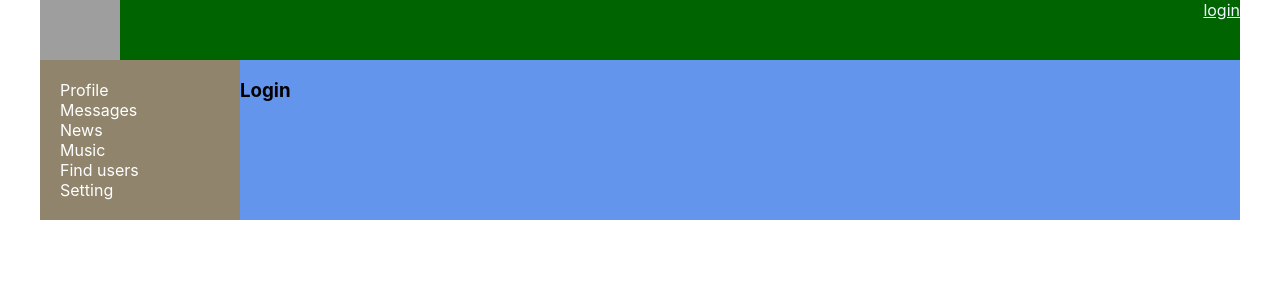
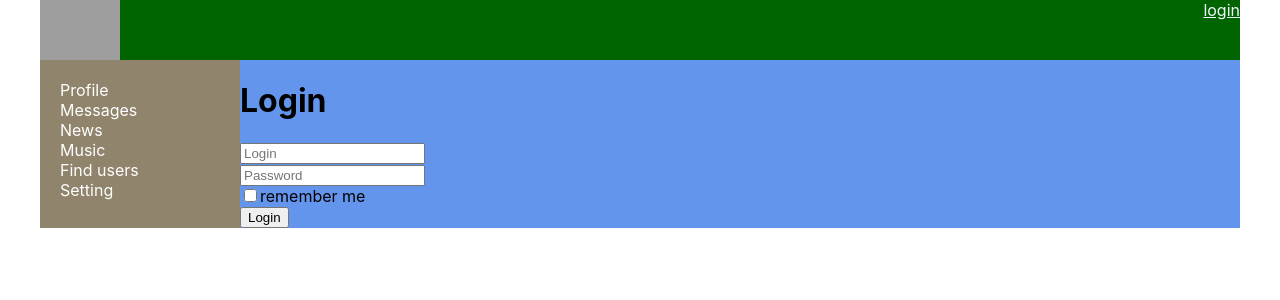
Before and after one commit to VladislavOlhovik/SocialNetwork-JS, a React (Create React App) app: page /login in a window 1280 px wide. Shown: the top 300 px of the page. Built offline with nearby package versions, Linux system fonts and the light colour scheme; no server answers; grey boxes are pictures that could not be loaded.

Commit message:
redux-form lesson 75

```diff
--- a/package.json
+++ b/package.json
@@ -15,6 +15,7 @@
     "react-router-dom": "^5.2.0",
     "react-scripts": "3.4.3",
     "redux": "^4.0.5",
+    "redux-form": "^8.3.7",
     "redux-thunk": "^2.3.0",
     "uuid": "^8.3.1"
   },
--- a/src/Redux/auth-reducer.js
+++ b/src/Redux/auth-reducer.js
@@ -1,6 +1,7 @@
 import { authAPI } from "../api/api";
 
 const SET_USERS_DATA = "SET_USERS";
+const SET_LOGIN = "SET_LOGIN";
 
 
 const initialState = {
@@ -18,12 +19,19 @@
         ...action.payload,
         isAuth:true,
       }
+    case SET_LOGIN:
+      return {
+        ...state,
+        id:action.data.userId,
+        isAuth:true,
+      }
     default:
       return state;
   }
 };
 
 export const setAuthUserData = (data) => ({ type: SET_USERS_DATA, payload:data });
+export const setLoginUser = (data) => ({ type: SET_LOGIN, payload:data });
 
 export const getAuthUserData = () => (dispatch) => {
   authAPI.getMe().then((data) => {
@@ -32,5 +40,14 @@
     }
   });
 };
+export const loginUser = (formData) => (dispatch) => {
+  authAPI.login(formData.login, formData.password, formData.rememberMe).then((data) => {
+    debugger
+    if (data.data.resultCode === 0) {
+      debugger
+      dispatch(setAuthUserData(data.data));
+    }
+  });
+};
 
 export default authReducer;
--- a/src/Redux/redux-store.js
+++ b/src/Redux/redux-store.js
@@ -5,6 +5,7 @@
 import profileReducer from "./profile-reducer";
 import sidebarReducer from "./sidebar-reducer";
 import usersReducer from "./users-reducer";
+import { reducer as formReducer } from 'redux-form'
 
 let reducers = combineReducers({
     profilePage: profileReducer,
@@ -12,6 +13,7 @@
     sidebar: sidebarReducer,
     usersPage:usersReducer,
     auth:authReducer,
+    form: formReducer,
 });
 
 let store = createStore(reducers, applyMiddleware(thunk));
--- a/src/api/api.js
+++ b/src/api/api.js
@@ -42,5 +42,15 @@
     getMe () {
         return instance.get(`auth/me`)
         .then(respons=>respons.data)
+    },
+    login (email, password, rememberMe) {
+        return instance.post(`auth/login`, {
+          email,
+          password,
+          rememberMe
+        });
+    },
+    logout () {
+        return instance.post(`auth/logout`)
     }
 }
--- a/src/components/Login/login.jsx
+++ b/src/components/Login/login.jsx
@@ -1,7 +1,44 @@
 import React from 'react'
+import { connect } from 'react-redux'
+import { Redirect } from 'react-router-dom'
+import { Field, reduxForm } from 'redux-form'
+import {loginUser} from '../../Redux/auth-reducer'
 
-const Login = () => {
-    return <h3>Login</h3>
+const LoginForm = (props) => {
+    return (
+        <form onSubmit={props.handleSubmit}>
+            <div>
+                <Field placeholder={'Login'} name={'login'} component={'input'} />
+            </div>
+            <div>
+                <Field placeholder={'Password'} name={'password'} component={'input'}/>
+            </div>
+            <div>
+                <Field type={'checkbox'} name={'rememberMe'} component={'input'}/>remember me
+            </div>
+            <div>
+                <button>Login</button>
+            </div>
+        </form>
+    )
 }
+const LogiReduxForm = reduxForm({form: 'login'})(LoginForm)
 
-export default Login
+const Login = (props) => {
+    const onSubmit = (formData) => {
+        debugger
+        props.loginUser(formData)
+        console.log(formData)
+    }
+    if(props.isAuth) return <Redirect to={'/profile/12338'}/>
+    return <div>
+        <h1>Login</h1>
+        <LogiReduxForm onSubmit={onSubmit}/>
+    </div>
+}
+const mapStateToProps = (state) => {
+    return {
+      isAuth: state.auth.isAuth,
+    }
+  }
+export default connect(mapStateToProps,{loginUser})(Login)
```
Also changed, not shown: 1 other file (tests, documents, lock files or other folders).
